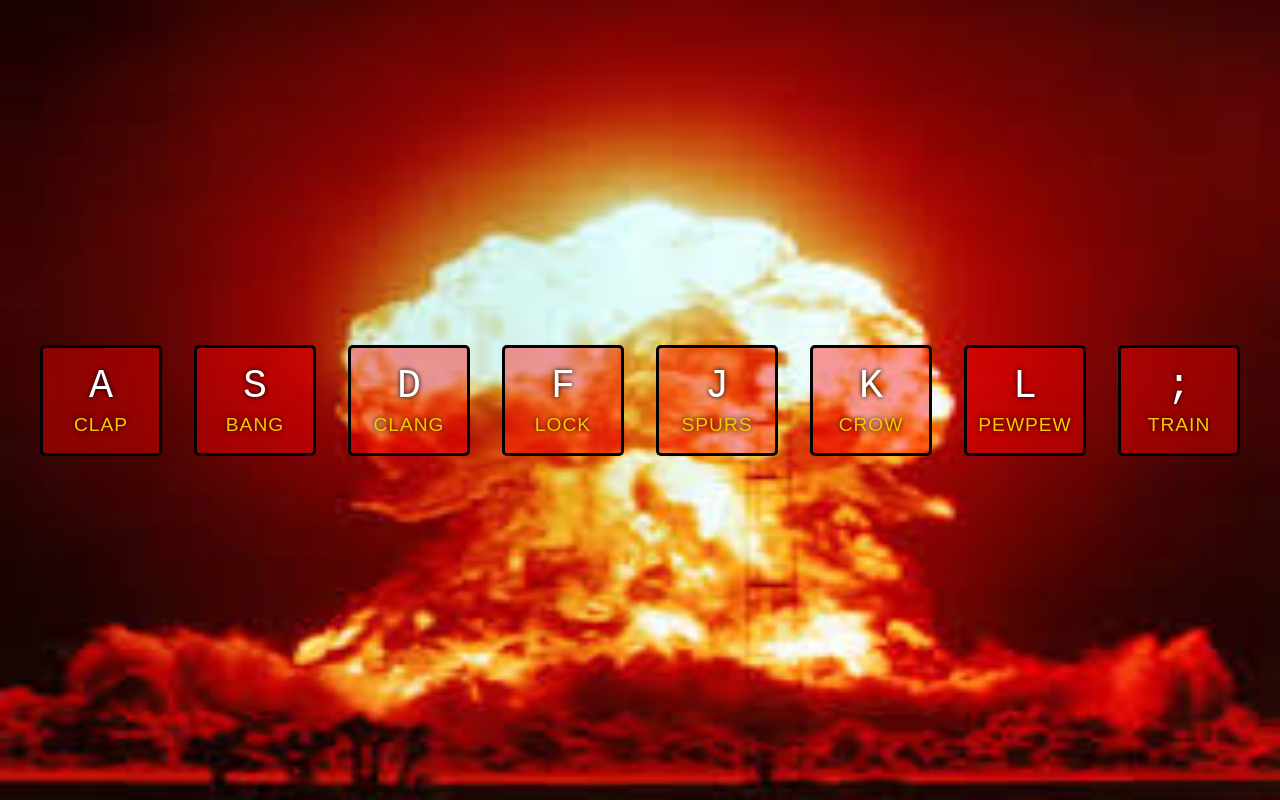
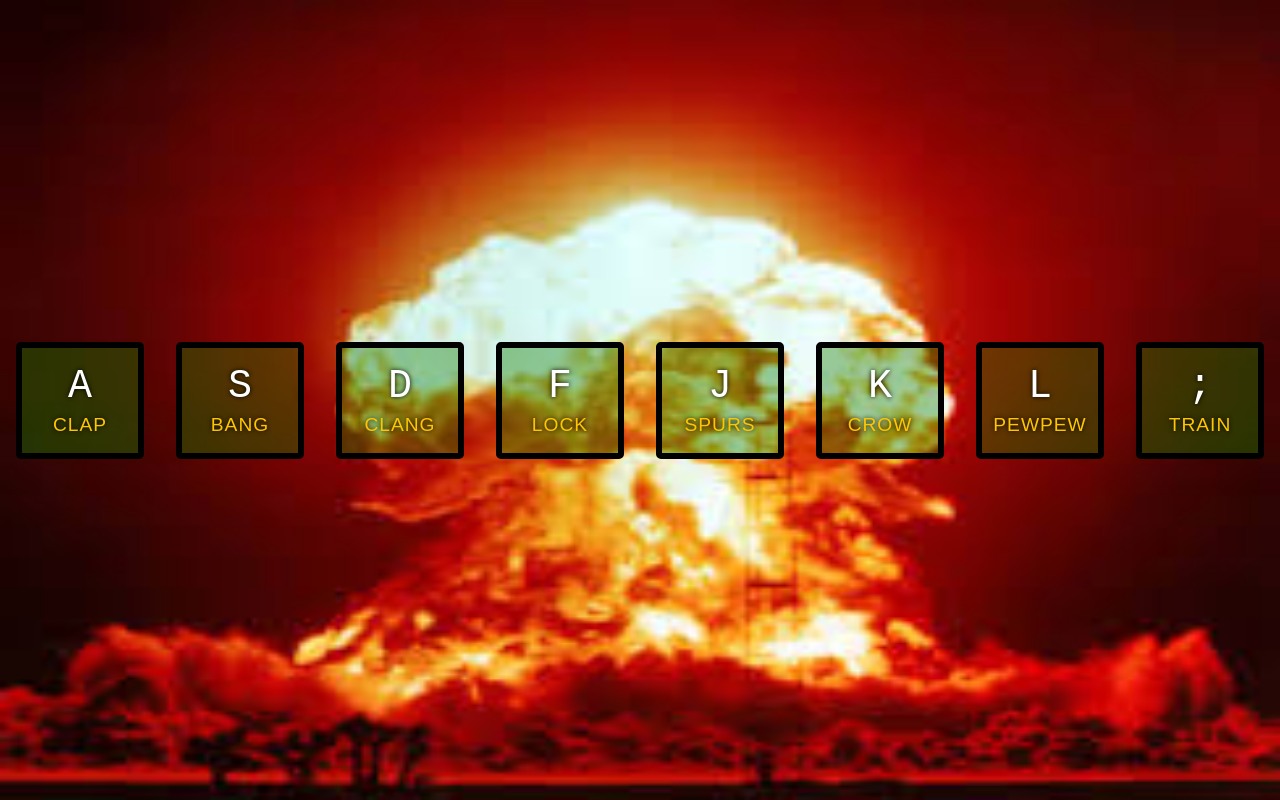
Before and after one commit to Zippoffer/vanilJSdrum, a plain HTML site: page index.html in a window 1280 px wide. Drawn offline with Linux system fonts and the light colour scheme.

Commit message:
styling changes

```diff
--- a/main.css
+++ b/main.css
@@ -22,7 +22,7 @@ body,html {
 }
 
 .key {
-	border: 3px solid black;
+	border: 6px solid black;
 	border-radius: 5px;
 	margin: 1rem;
 	font-size: 1.5rem;
@@ -31,7 +31,7 @@ body,html {
 	width: 100px;
 	text-align: center;
 	color: white;
-	background: rgba(300,0,0,0.4);
+	background: rgba(20,122,0,0.4);
 	text-shadow: 0 0 5px black;
 }
 
```
